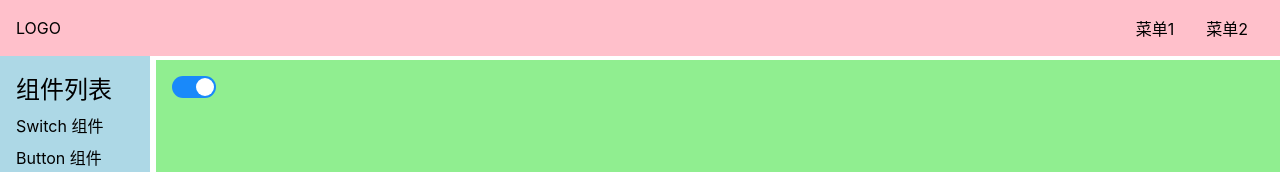
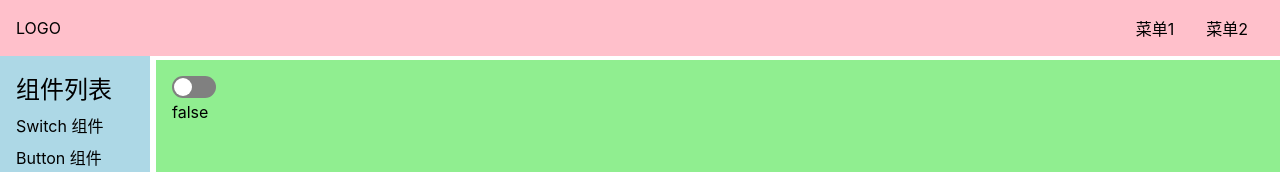
Before and after one commit to jamloveu/zhiwei-ui-vue3, a Vue app: page /#/doc/switch in a window 1280 px wide. Shown: the top 172 px of the page. Built offline with nearby package versions, Linux system fonts and the light colour scheme.

Commit message:
将switch的状态通过props传进来

```diff
--- a/src/components/SwitchDemo.vue
+++ b/src/components/SwitchDemo.vue
@@ -1,11 +1,16 @@
 <template>
   <div>
-    <Switch />
+    <Switch :value="y" @input="y = $event" />
   </div>
 </template>
 <script lang="ts">
 import  Switch from "../lib/Switch.vue"
+import {ref} from 'vue';
 export default {
-  components:{ Switch }
+  components:{ Switch },
+  setup(){
+    const y = ref(false)
+    return { y }
+  }
 }
 </script>
--- a/src/lib/Switch.vue
+++ b/src/lib/Switch.vue
@@ -1,15 +1,17 @@
 <template>
- <button @click="toggle" :class="{checked}"> <span></span> </button>
+ <button @click="toggle" :class="{checked:value}"> <span></span> </button>
+  <div>{{ value }}</div>
 </template>
 <script lang="ts">
-import { ref } from 'vue'
 export default {
-  setup(){
-    const checked = ref(true)
+  props:{
+    value:Boolean
+  },
+  setup(props,context){
     const toggle = ()=>{
-      checked.value = !checked.value
+      context.emit('input', !props.value)
     }
-    return { checked,toggle }
+    return { toggle }
   }
 }
 </script>
@@ -23,6 +25,7 @@ button{
   background: grey;
   border-radius: $h/2;
   position: relative;
+  cursor: pointer;
 }
 span{
   position: absolute;
```
